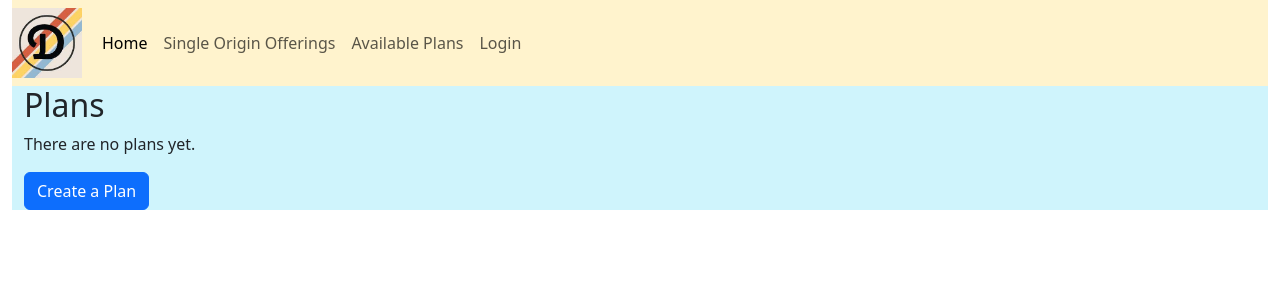
After one commit to kaylee-barcroft/DynamoApp, a Django app: page /plans/ in a window 1280 px wide. The commit adds this page. Shown: the top 300 px of the page. Run offline with Django 4.2, Linux system fonts and the light colour scheme; some libraries are stand-ins or nearby versions.

Commit message:
Polished UI on singleorigin_list, built (broken) stripe Plan infrastructure

```diff
--- a/DynamoApp/models.py
+++ b/DynamoApp/models.py
@@ -38,7 +38,7 @@ class Plan(models.Model):
     name = models.CharField(max_length=100)
     price = models.DecimalField(max_digits=6, decimal_places=2)
     description = models.CharField(max_length=200)
-    duration = models.IntegerField(help_text='How many months?')
+    #duration = models.IntegerField(help_text='How many months?')
 
     def __str__(self):
         return self.name
--- a/DynamoApp/templates/DynamoApp/base_template.html
+++ b/DynamoApp/templates/DynamoApp/base_template.html
@@ -31,6 +31,7 @@
              <a class="nav-link active" aria-current="page" href="{% url 'index' %}">Home</a>
              <a class="nav-link" href="{% url 'single-origins' %}">Single Origin Offerings</a>
              {% comment %} <a class="nav-link" href="#">Our Makers</a> INCLUDE THIS IN NEXT SPRINT {% endcomment %}
+             <a class="nav-link" href="{% url 'plans' %}">Available Plans</a>
              {% if user.is_authenticated %}
                <a class="nav-link" href="{% url 'logout' %}?next={{ request.path }}">Logout {{user}}</a>
              {% else %}
--- /dev/null
+++ b/DynamoApp/templates/DynamoApp/plan_list.html
@@ -0,0 +1,15 @@
+{% extends "DynamoApp/base_template.html" %}
+
+{% block content %}
+<h2>Plans</h2>
+{% if plan %}
+    <p><strong>Plan: </strong>{{ plan.name }}</p>
+    <p><strong>Description: </strong>{{ plan.description }}</p>
+    <p><strong>Price: </strong>{{ plan.price }}</p>
+{% else %}
+    <p>There are no plans yet.</p>
+
+{% endif %}
+    <a class="btn btn-primary" href="{% url 'create-plan' %}" role="button">Create a Plan</a>
+
+{% endblock %}
--- a/DynamoApp/urls.py
+++ b/DynamoApp/urls.py
@@ -8,9 +8,13 @@ urlpatterns = [
     path('singleorigin/create', views.createSingleOrigin, name='create-single-origin'),
     path('singleorigin/<int:pk>/update', views.updateSingleOrigin, name='update-single-origin'),
     path('singleorigin/<int:pk>/delete', views.deleteSingleOrigin, name='delete-single-origin'),
+
+    #stripe-based urls
     path('subscriptions/', views.SubscriptionsListView.as_view(), name='subscriptions'),
     path('payment/', views.process_payment, name='process_payment'),
     path('subscribe', views.subscribe, name='subscribe'),
+    path('plans/', views.PlansListView.as_view(), name='plans'),
+    path('plans/create', views.create_plan, name='create-plan'),
 
     #user accounts
     path('accounts/', include('django.contrib.auth.urls')),
--- a/DynamoApp/views.py
+++ b/DynamoApp/views.py
@@ -6,7 +6,7 @@ from django.contrib.auth.models import Group
 from django.contrib.auth.decorators import login_required
 
 from django_project import settings
-from .forms import SingleOriginForm, CreateUserForm, SubscriptionForm
+from .forms import SingleOriginForm, CreateUserForm, SubscriptionForm, PlanForm
 from .models import *
 from .decorators import unauthenticated_user, allowed_users
 
@@ -97,6 +97,7 @@ def registerPage(request):
     return render(request, 'registration/register.html', context)
 
 
+# Stripe-dependent views
 @login_required(login_url='login')
 def subscribe(request):
     form = SubscriptionForm
@@ -150,7 +151,38 @@ def subscribe(request):
     #plan_id = 'your_stripe_plan_id'
 
 
+class PlansListView(generic.ListView):
+    model = Plan
 
+
+def create_plan(request):
+
+    form = PlanForm()
+    stripe.api_key = settings.STRIPE_SECRET_KEY
+
+    if request.method == 'POST':
+        form = PlanForm(request.POST)
+
+        if form.is_valid():
+            stripe.Product.create(
+                name=request.POST['name'],
+                #default_price_data=request.POST['price'],
+                description=request.POST['description']
+                              )
+
+            plan = Plan(
+                        name=request.name,
+                        price=request.price,
+                        description=request.description
+                        )
+
+            plan.save()
+            return redirect('plans')
+
+    return render(request, 'DynamoApp/plans_form.html', {'form':form})
+
+
+# Look into object-based perms for a subscription list view
 #@login_required(login_url='login')
 class SubscriptionsListView(generic.ListView):
     model = Subscription
```
Also changed, not shown: DynamoApp/forms.py (+7 -1 lines), DynamoApp/templates/DynamoApp/plans_form.html (added, +11 -0 lines), DynamoApp/templates/DynamoApp/singleorigin_list.html (+6 -3 lines), DynamoApp/tests/tests.py (+3 -3 lines).
